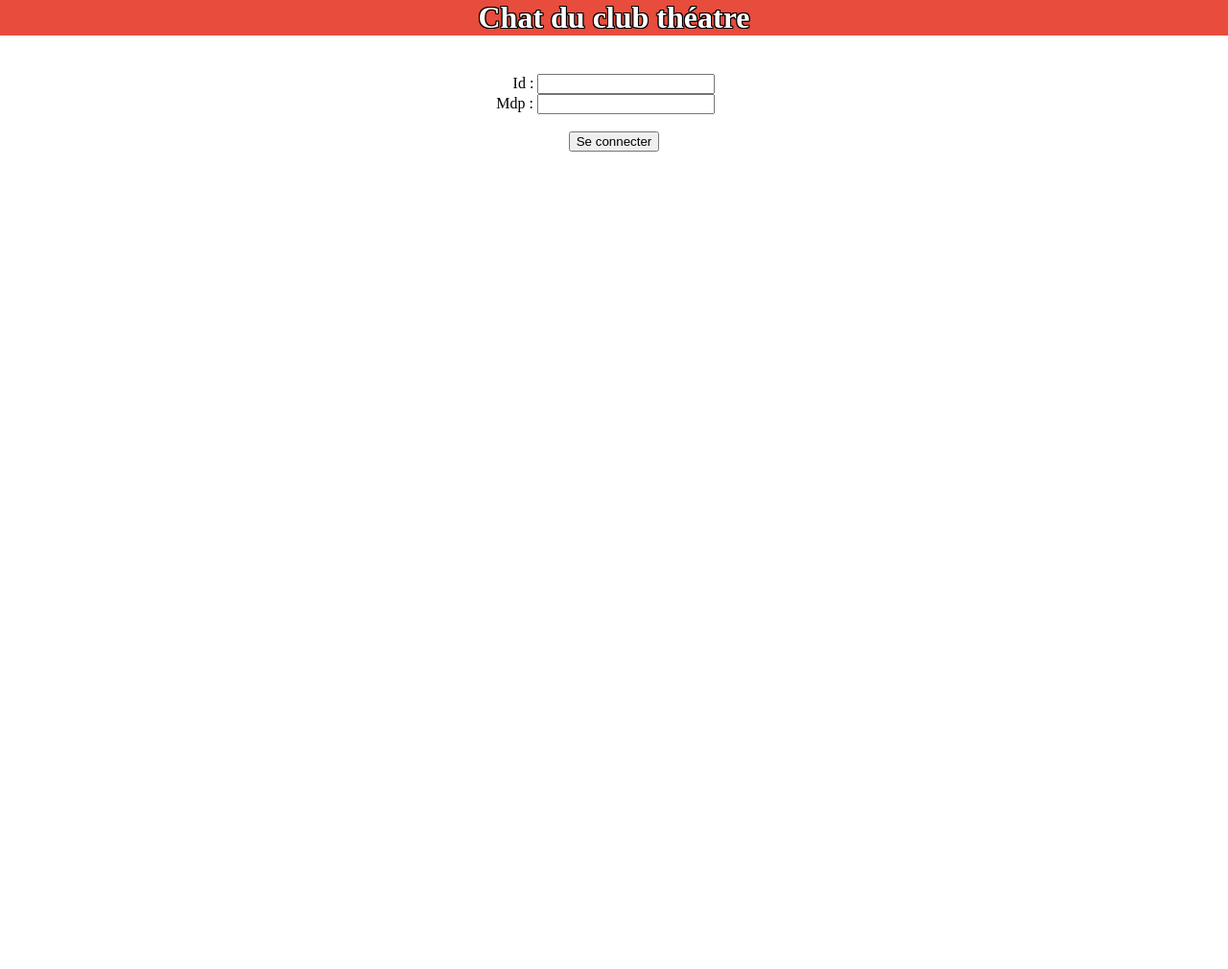
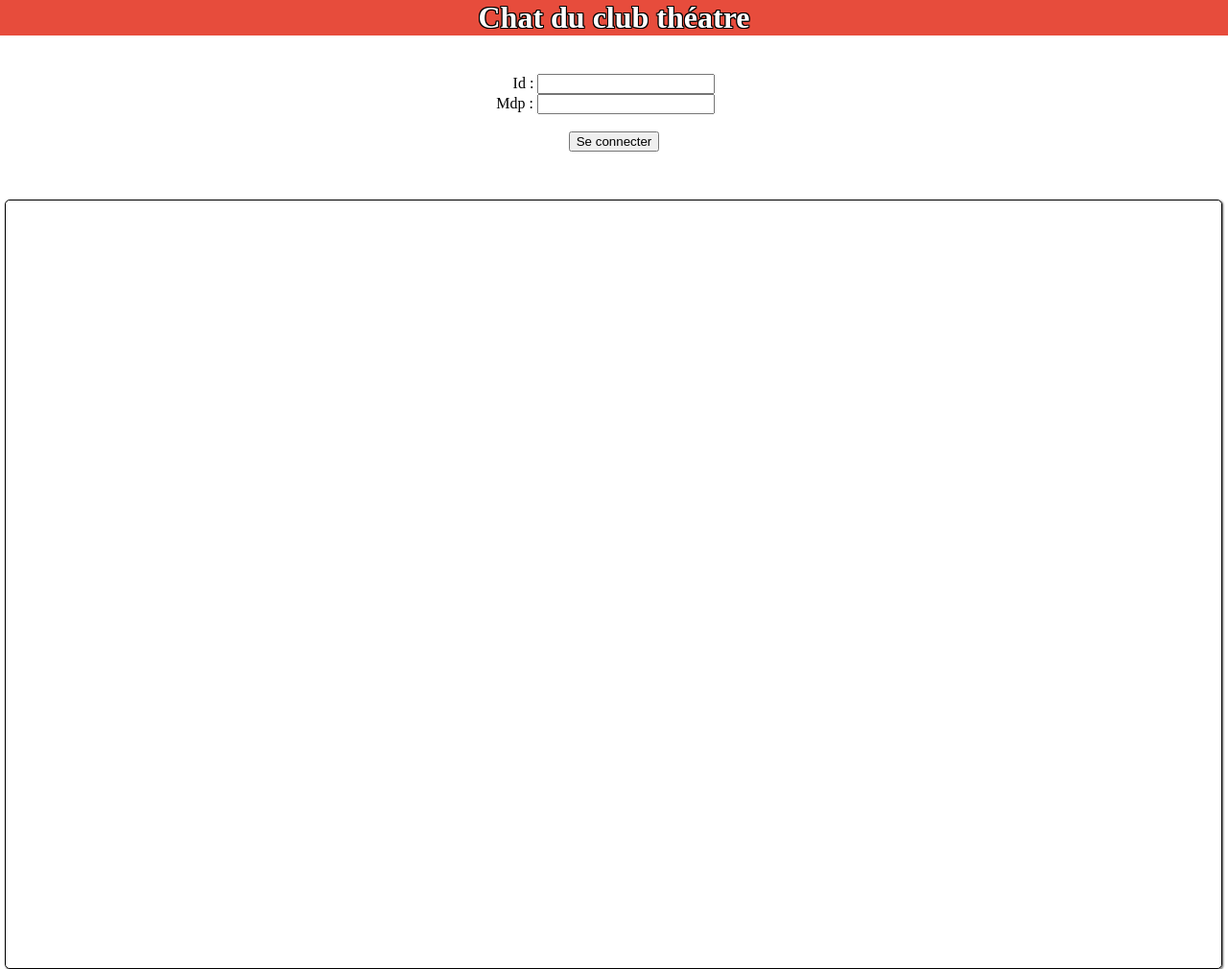
Before and after one commit to Claers/TheatreChar, a website: page index.html in a window 1280 px wide. Shown: the whole page at 96% size. Before the commit the page ends 958 px from the top, so only its background shows below. Drawn offline with nearby package versions, Linux system fonts and the light colour scheme; no server answers.

Commit message:
Added Finitions

```diff
--- a/index.html
+++ b/index.html
@@ -38,12 +38,12 @@
         <script src="/socket.io/socket.io.js"></script>
 
         <script>
-            var messageaud = new Audio('http://vocaroo.com/media_command.php?media=s0ruoB8zS2Ql&command=download_mp3');
+            var messageaud = new Audio('http://s1.vocaroo.com/media/download_temp/Vocaroo_s0LCBZE8vRjv.mp3');
                 $("#message").hide();
 
-            var connecaud = new Audio("http://vocaroo.com/media_command.php?media=s1rxb8GtBy79&command=download_mp3");
+            var connecaud = new Audio("http://vocaroo.com/media_command.php?media=s0I5xPb1yGTP&command=download_mp3");
 
-            var discaudio = new Audio("http://vocaroo.com/media_command.php?media=s09ip6daZFIZ&command=download_mp3");
+            var discaudio = new Audio("http://vocaroo.com/media_command.php?media=s0I5xPb1yGTP&command=download_mp3");
             var url = window.location.href;
             var socket = io.connect(url);
 
@@ -129,19 +129,23 @@
               margin-right: 18px;
         }
         #chatbox{
+        margin-top: 50px;
         position:fixed;
         height: 800px;
         width: 99%;
-        overflow:auto;
+        overflow-y:auto;
         float: left;
+        word-break: break-all;
         position: relative;
         margin-left: 5px;
-
+        border-radius: 5px;
+        border : 1px solid;
+        box-shadow: 1px 1px 2px #888888, 1px 1px 2px #888888;
         }
         #message{
 
              position: absolute;
-            bottom:0;
+            bottom:20px;
             padding-left: 0px;
             padding-right: 92%;
         }
@@ -157,7 +161,7 @@
             bottom:1%;
             margin-left: 5px;
             position: absolute;
-            padding-right: 90%;
+            width: 90%;
         }
         #header{
             text-align: center;
```
